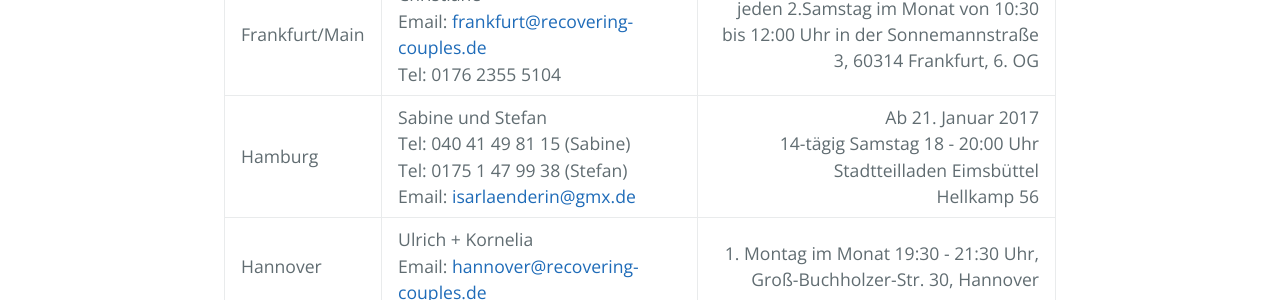
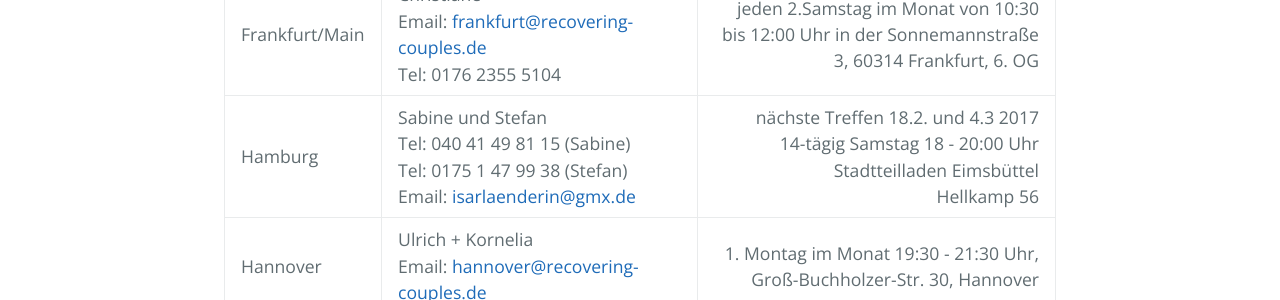
Before and after one commit to rcadeutschland/rcadeutschland.github.io, a Jekyll site: the page built from Gruppen.MD, in a window 1280 px wide. Shown: the part 635-935 px from the top of the page. Built offline with Jekyll 4.4.1, drawn with Linux system fonts in a browser that asks for light colours; nearby versions of some CDN libraries.

Commit message:
Update Gruppen.MD

```diff
--- a/Gruppen.MD
+++ b/Gruppen.MD
@@ -8,7 +8,7 @@
 |:------ | ------- | ---------------------------: |
 | Berlin | Tanja + Torsten<br>Email: <tannaja@gmx.de> |  8.Januar 2017 13:00-15:00 Uhr jeder erste Sonntag im Monat, Im "Lebensglück Yoga", Wiesbadenerstr. 33, 14197 Berlin |
 | Frankfurt/Main | Christiane<br>Email: <frankfurt@recovering-couples.de><br>Tel: 0176 2355 5104 | jeden 2.Samstag im Monat  von 10:30 bis 12:00 Uhr  in der Sonnemannstraße 3, 60314 Frankfurt, 6. OG |
-| Hamburg | Sabine und Stefan<br>Tel: 040 41 49 81 15 (Sabine)<br>Tel: 0175 1 47 99 38 (Stefan)<br>Email: <isarlaenderin@gmx.de> | Ab 21. Januar 2017<br>14-tägig Samstag 18 - 20:00 Uhr<br>Stadtteilladen Eimsbüttel<br>Hellkamp 56 |
+| Hamburg | Sabine und Stefan<br>Tel: 040 41 49 81 15 (Sabine)<br>Tel: 0175 1 47 99 38 (Stefan)<br>Email: <isarlaenderin@gmx.de> | nächste Treffen 18.2. und 4.3 2017<br>14-tägig Samstag 18 - 20:00 Uhr<br>Stadtteilladen Eimsbüttel<br>Hellkamp 56 |
 | Hannover | Ulrich + Kornelia<br>Email: <hannover@recovering-couples.de> | 1. Montag im Monat 19:30 - 21:30 Uhr,  Groß-Buchholzer-Str. 30, Hannover |
 | Köln | Thomas + Evelyn<br>Tel: 01711762258<br>Email: <samstagkoeln@recovering-couples.de> | 1. Samstag im Monat 18:00 bis 20:00 Uhr Haus der Selbsthilfe-Köln, Marsilstein 4-6, 50676 Köln (Nähe Neumarkt) |
 | Münster | Karin + Martin<br>Tel: 02598-929024<br>Email: <samstagmuenster@recovering-couples.de> | 2. Samstag im Monat 16:00 bis 18:00 Uhr  in der Selbsthilfe-Kontaktstelle des Paritätischen Zentrums, Dahlweg 112, 48153 Münster |
```
